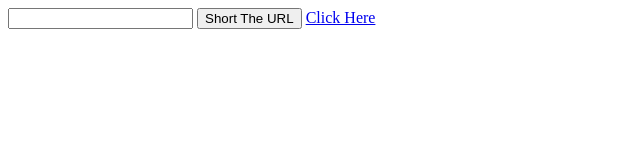
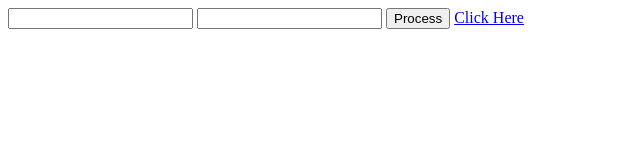
Before and after one commit to strdnl/modal, a plain HTML site: page a/index.html in a window 1280 px wide. Shown: the whole page, without its empty margins (0-640 px from the left). Drawn offline with nearby package versions, Linux system fonts and the light colour scheme.

Commit message:
Update index.html

```diff
--- a/a/index.html
+++ b/a/index.html
@@ -5,7 +5,9 @@
     <body>
 
         <input type="url" id="urlinput">
-                <button onclick="shorturl()">Short The URL</button>
+
+        <input type="text" id="name">
+                <button onclick="shorturl()">Process</button>
         <a id="downll" href = "#" download>Click Here<a/>
         <script src="https://ajax.googleapis.com/ajax/libs/jquery/3.3.1/jquery.min.js"></script>
         <script src="main.js"></script>
```
